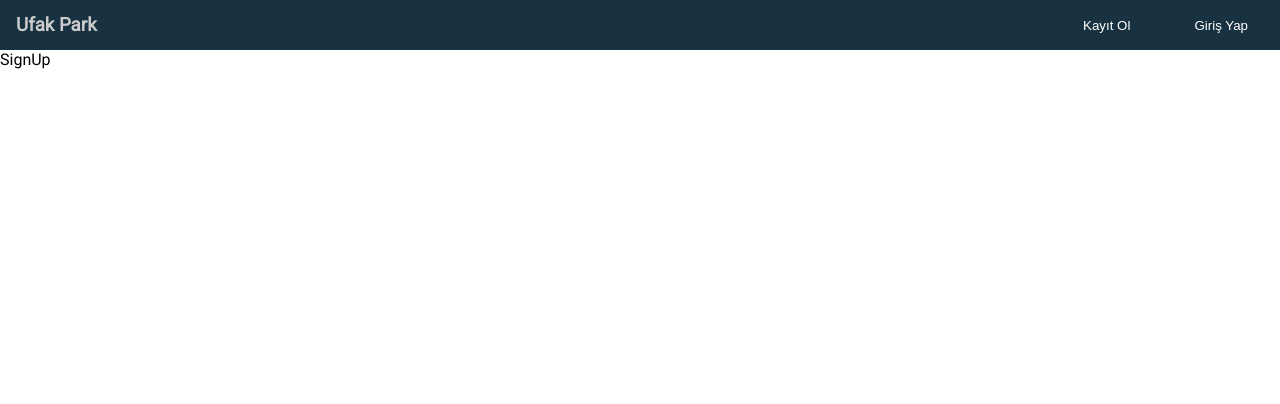
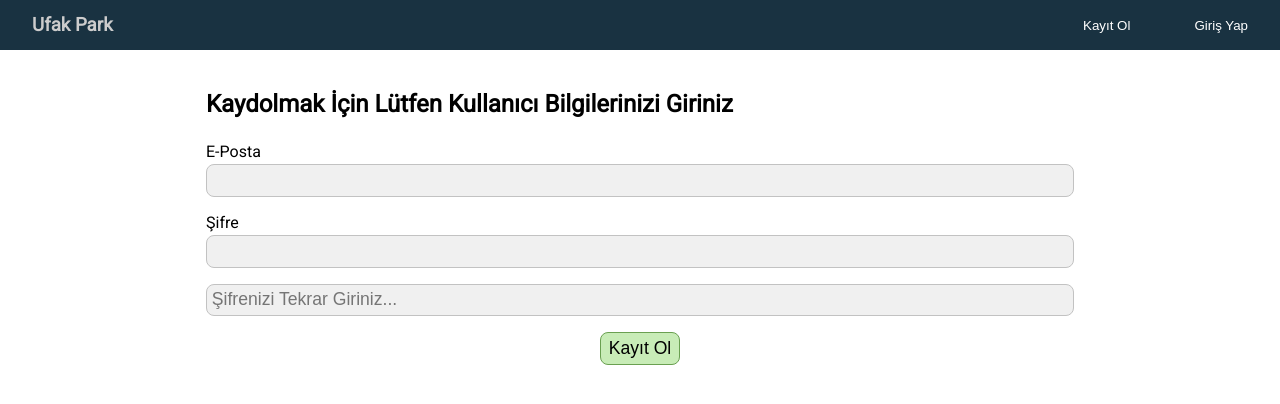
Before and after one commit to TufakPark/otopark-web, a React (Create React App) app in the folder client/: page /signup in a window 1280 px wide. Shown: the top 404 px of the page. Built offline with nearby package versions, Linux system fonts and the light colour scheme; no server answers.

Commit message:
Login & Sign-Up pages are active and works fine.

```diff
--- a/client/src/App.css
+++ b/client/src/App.css
@@ -44,6 +44,15 @@ body {
     font-family: "Roboto", sans-serif;
 }
 
+.page {
+    padding: 1rem;
+}
+
+.container {
+    margin: 0 auto;
+    max-width: 900px;
+}
+
 /* Header */
 #header {
     height: 50px;
@@ -56,7 +65,7 @@ body {
 #header .title {
     margin: 0;
     color: #ccc;
-    padding: 0 1rem;
+    padding: 0 2rem;
 }
 
 #header .auth-options {
@@ -73,3 +82,73 @@ body {
 #header .auth-options button:hover {
     background-color: #192a35;
 }
+
+/* form */
+
+.form label,
+.form input {
+    display: block;
+}
+.form input {
+    margin-bottom: 1rem;
+}
+.form label {
+    margin-bottom: 0.2rem;
+}
+.form input[type="text"],
+.form input[type="email"],
+.form input[type="password"] {
+    width: 100%;
+    padding: 0.3rem;
+    border: 1px solid #c2c2c2;
+    border-radius: 8px;
+    background-color: #f0f0f0;
+    font-size: 1.1rem;
+}
+.form input:focus {
+    border: 1px solid #50a4e9;
+    box-shadow: inset 0px 0px 5px rgba(38, 142, 228, 0.5);
+    outline: none;
+}
+.form input[type="submit"] {
+    margin: 0 auto;
+    padding: 0.3rem 0.5rem;
+    border: 1px solid #6aa051;
+    border-radius: 8px;
+    background-color: #c8ecb7;
+    font-size: 1.1rem;
+}
+
+/* notice */
+.notice {
+    margin: 1rem 0;
+    padding: 0.5rem;
+    border: 1px solid #e07c7c;
+    border-radius: 8px;
+    display: flex;
+    justify-content: space-between;
+    align-items: center;
+}
+
+.notice button {
+    width: 20px;
+    height: 20px;
+    border-radius: 50%;
+    color: #ffffff;
+}
+
+.success-notice {
+    background-color: #aefa9a;
+}
+
+.success-notice button {
+    background-color: #dafcd0;
+}
+
+.error-notice {
+    background-color: #f8d6d6;
+}
+
+.error-notice button {
+    background-color: #df4343;
+}
--- a/client/src/components/auth/AuthOptions.js
+++ b/client/src/components/auth/AuthOptions.js
@@ -1,17 +1,35 @@
-import React from 'react';
+import React, { useContext } from 'react';
 
 import { useHistory } from 'react-router-dom';
 
+import UserContext from "../../context/UserContext";
+
 export default function AuthOptions() {
+  const { userData, setUserData } = useContext(UserContext);
+
   const history = useHistory();
 
   const signup = () => history.push("/signup");
   const login = () => history.push("/login");
+  const logout = () => {
+    setUserData({
+      token: undefined,
+      user: undefined
+    });
+
+    localStorage.setItem("auth-token", "");
+  };
 
   return (
     <nav className="auth-options">
-      <button onClick={signup}>Kayıt Ol</button>
-      <button onClick={login}>Giriş Yap</button>
+      {userData.user ? (
+        <button onClick={logout}>Çıkış Yap</button>
+      ) : (
+          <>
+            <button onClick={signup}>Kayıt Ol</button>
+            <button onClick={login}>Giriş Yap</button>
+          </>
+        )}
     </nav>
   );
 }
--- a/client/src/components/auth/Login.js
+++ b/client/src/components/auth/Login.js
@@ -1,9 +1,60 @@
-import React from 'react'
+import React, { useState, useContext } from 'react'
+import { useHistory } from "react-router-dom";
+
+import UserContext from "../../context/UserContext";
+import axios from "axios";
+import ErrorNotice from "../misc/ErrorNotice";
 
 export default function Login() {
+  const [email, setEmail] = useState();
+  const [password, setPassword] = useState();
+  const [error, setError] = useState();
+
+  const { setUserData } = useContext(UserContext);
+  const history = useHistory();
+
+  const submit = async (e) => {
+    e.preventDefault();
+    try {
+      const loginUser = { email, password };
+      const loginResponse = await axios.post(
+        "/users/login",
+        loginUser
+      );
+      setUserData({
+        token: loginResponse.data.token,
+        user: loginResponse.data.user,
+      });
+      localStorage.setItem("auth-token", loginResponse.data.token);
+      history.push("/");
+    } catch (err) {
+      err.response.data.msg && setError(err.response.data.msg);
+    }
+  };
+
   return (
-    <div>
-      Login
+    <div className="page container">
+      <h2>Giriş Yapmak İçin Kullanıcı Bilgilerinizi Giriniz</h2>
+      {error && (
+        <ErrorNotice message={error} clearError={() => setError(undefined)} />
+      )}
+      <form className="form" onSubmit={submit}>
+        <label htmlFor="login-email">E-Posta</label>
+        <input
+          id="login-email"
+          type="email"
+          onChange={(e) => setEmail(e.target.value)}
+        />
+
+        <label htmlFor="login-password">Şifre</label>
+        <input
+          id="login-password"
+          type="password"
+          onChange={(e) => setPassword(e.target.value)}
+        />
+
+        <input type="submit" value="Giriş Yap" />
+      </form>
     </div>
   )
 }
--- a/client/src/components/auth/SignUp.js
+++ b/client/src/components/auth/SignUp.js
@@ -1,9 +1,66 @@
-import React from 'react'
+import React, { useState, useContext } from "react";
+import { useHistory } from "react-router-dom";
+
+import UserContext from "../../context/UserContext";
+import axios from "axios";
+import ErrorNotice from "../misc/ErrorNotice";
 
 export default function SignUp() {
+  const [email, setEmail] = useState();
+  const [password, setPassword] = useState();
+  const [passwordConfirmation, setPasswordConfirmation] = useState();
+  const [error, setError] = useState();
+
+  const { setUserData } = useContext(UserContext);
+  const history = useHistory();
+
+  const submit = async (e) => {
+    e.preventDefault();
+
+    try {
+      const newUser = { email, password, passwordConfirmation };
+      const registerResponse = await axios.post("/users/signup", newUser);
+
+      setUserData({
+        token: registerResponse.data.token,
+        user: registerResponse.data.user,
+      });
+
+      localStorage.setItem("auth-token", registerResponse.data.token);
+      history.push("/");
+    } catch (err) {
+      err.response.data.msg && setError(err.response.data.msg);
+    }
+  };
+
   return (
-    <div>
-      SignUp
+    <div className="page container">
+      <h2>Kaydolmak İçin Lütfen Kullanıcı Bilgilerinizi Giriniz</h2>
+      {error && (
+        <ErrorNotice message={error} clearError={() => setError(undefined)} />
+      )}
+      <form className="form" onSubmit={submit}>
+        <label htmlFor="register-email">E-Posta</label>
+        <input
+          id="register-email"
+          type="email"
+          onChange={(e) => setEmail(e.target.value)}
+        />
+
+        <label htmlFor="register-password">Şifre</label>
+        <input
+          id="register-password"
+          type="password"
+          onChange={(e) => setPassword(e.target.value)}
+        />
+        <input
+          type="password"
+          placeholder="Şifrenizi Tekrar Giriniz..."
+          onChange={(e) => setPasswordConfirmation(e.target.value)}
+        />
+
+        <input type="submit" value="Kayıt Ol" />
+      </form>
     </div>
   )
 }
--- /dev/null
+++ b/client/src/components/misc/ErrorNotice.js
@@ -0,0 +1,10 @@
+import React from 'react'
+
+export default function ErrorNotice(props) {
+  return (
+    <div className="notice error-notice">
+      <span>{props.message}</span>
+      <button onClick={props.clearError}>X</button>
+    </div>
+  );
+}
```
Also changed, not shown: 1 other file (tests, documents, lock files or other folders).
